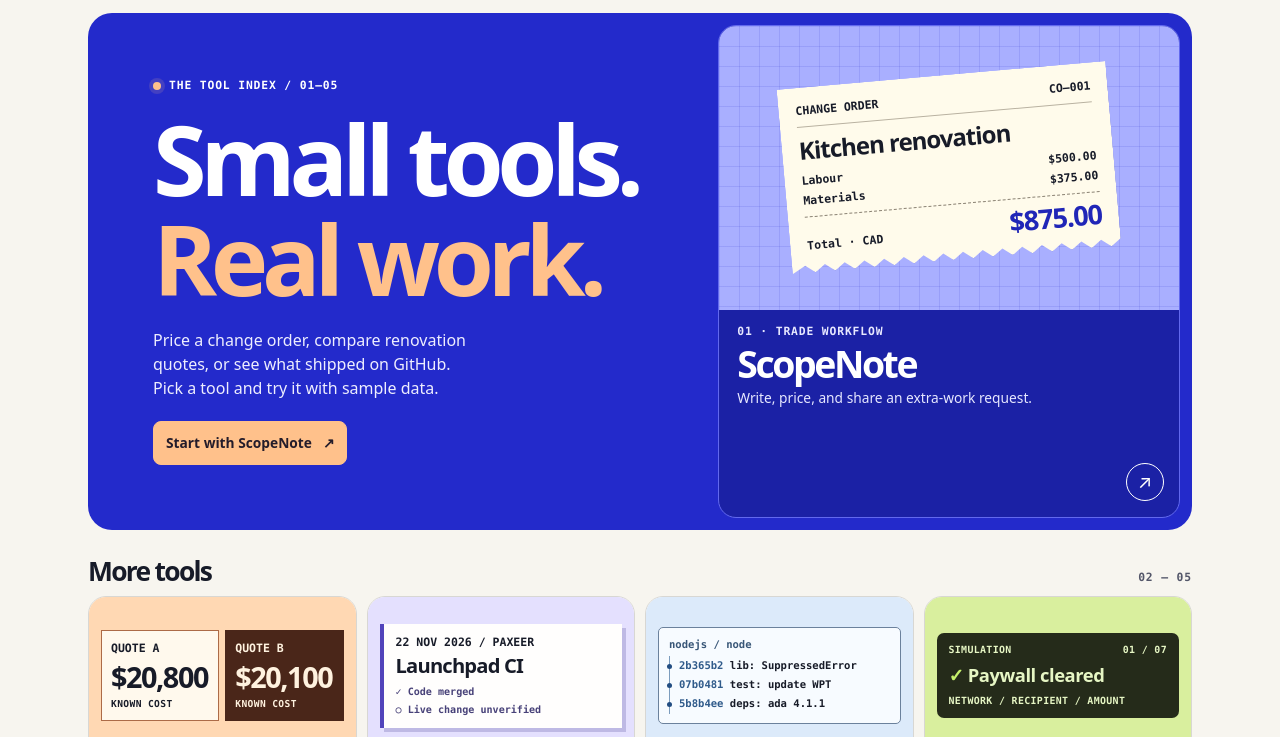
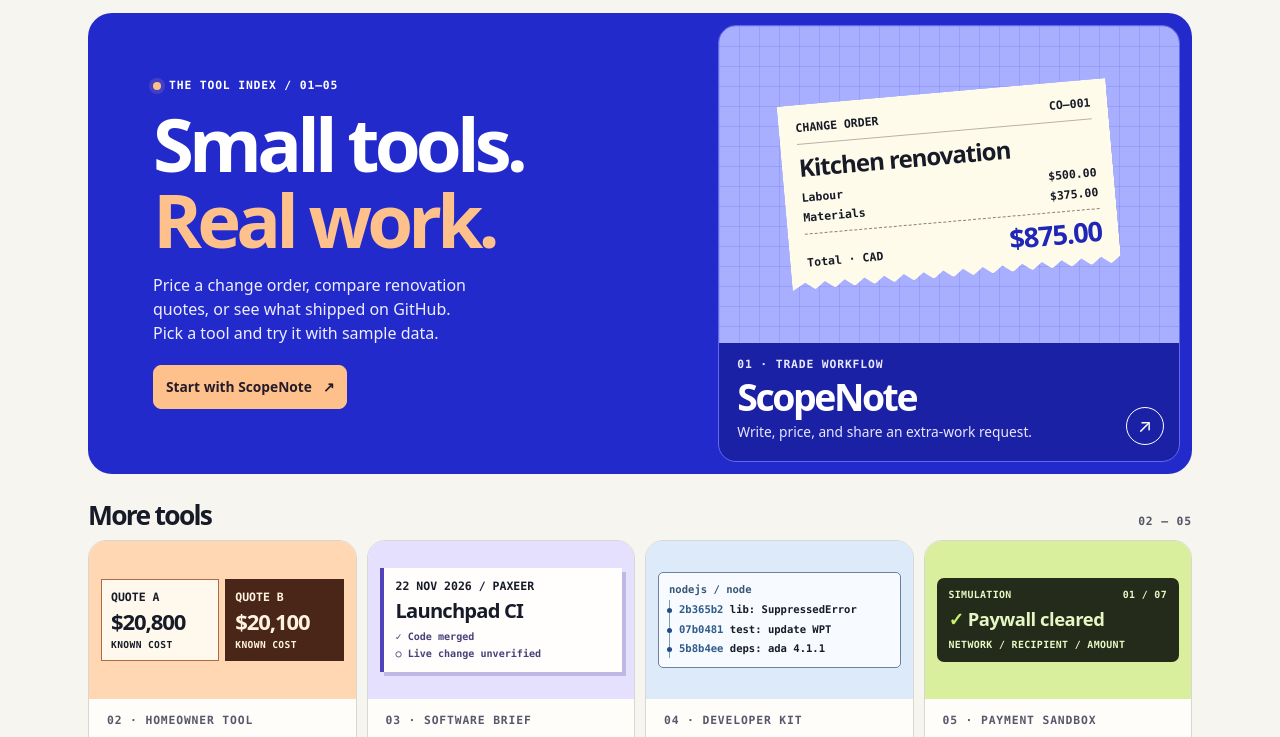
Before and after one commit to jtjustinktaylor-lgtm/open-tools-lab, a plain HTML site: page v3/index.html in a window 1280 px wide. Shown: the part 63-800 px from the top of the page. Drawn offline with Linux system fonts and the light colour scheme.

Commit message:
Tune v3 hero and keep quote previews fully visible

```diff
--- a/v3/style.css
+++ b/v3/style.css
@@ -13,7 +13,7 @@ body{color:var(--ink);background:var(--page);margin:0}
 .hero-copy{padding:clamp(24px,5.2vw,65px)}
 h1,h2,h3,p{margin:0 0 .65rem}
 h1,h2,.tile-name{font-weight:850;letter-spacing:-.065em;line-height:1.025}
-h1{font-size:clamp(3.15rem,7.6vw,7.1rem);margin:.16em 0 .2em}
+h1{font-size:clamp(3.05rem,5.8vw,5.1rem);margin:.16em 0 .2em}
 h1 em{font-style:normal;color:#ffc18b}
 h2{font-size:clamp(2.1rem,6vw,4rem)}
 h3{font-size:1.12rem;letter-spacing:-.025em}
@@ -24,7 +24,7 @@ h3{font-size:1.12rem;letter-spacing:-.025em}
 .hero .button{margin-top:10px}
 #featured{display:grid;min-width:0;padding:12px}
 .tile{--tile-color:#eadfff;position:relative;display:grid;grid-template-rows:auto 1fr;min-width:0;color:var(--ink);background:var(--paper);border:1px solid var(--line);border-radius:18px;overflow:hidden;transition:transform .25s cubic-bezier(.2,.7,.25,1),box-shadow .25s,border-color .25s}
-.tile[data-tool=scope]{--tile-color:#a3a8ff;background:#1b21a5;color:white;border-color:#6269ee}
+.tile[data-tool=scope]{grid-template-rows:1fr auto;--tile-color:#a3a8ff;background:#1b21a5;color:white;border-color:#6269ee}
 .tile[data-tool=bid]{--tile-color:#ffd8b3}
 .tile[data-tool=upstream]{--tile-color:#e4e0fe}
 .tile[data-tool=trade]{--tile-color:#dceafa}
@@ -35,7 +35,7 @@ h3{font-size:1.12rem;letter-spacing:-.025em}
 .tile-name{font-size:clamp(1.55rem,3.5vw,2.34rem)}
 .tile-copy small{font-size:.86rem;color:var(--muted)}
 .tile-arrow{position:absolute;right:15px;bottom:16px;display:grid;place-items:center;width:38px;height:38px;border:1px solid currentColor;border-radius:50%;font-size:1.16rem;transition:color .24s,background-color .24s,transform .24s}
-.specimen{min-width:0;min-height:158px;display:grid;place-items:center;padding:16px 12px;background:var(--tile-color);overflow:hidden;color:var(--ink);font:700 .72rem/1.45 var(--mono)}
+.specimen{min-width:0;min-height:158px;display:grid;grid-template-columns:minmax(0,1fr);place-items:center;container-type:inline-size;padding:16px 12px;background:var(--tile-color);overflow:hidden;color:var(--ink);font:700 .72rem/1.45 var(--mono)}
 .specimen>div{width:min(100%,330px);transition:transform .28s cubic-bezier(.2,.7,.25,1)}
 .tile[data-tool=scope] .specimen{height:100%;min-height:284px;background-color:#a9afff;background-image:linear-gradient(#232acb20 1px,transparent 1px),linear-gradient(90deg,#232acb20 1px,transparent 1px);background-size:20px 20px}
 .receipt{--tilt:-5deg;transform:rotate(var(--tilt));padding:15px 17px;background:#fffbeb;box-shadow:8px 12px 0 #292e9960;clip-path:polygon(0 0,100% 0,100% 96%,97% 100%,94% 96%,91% 100%,88% 96%,85% 100%,82% 96%,79% 100%,76% 96%,73% 100%,70% 96%,67% 100%,64% 96%,61% 100%,58% 96%,55% 100%,52% 96%,49% 100%,46% 96%,43% 100%,40% 96%,37% 100%,34% 96%,31% 100%,28% 96%,25% 100%,22% 96%,19% 100%,16% 96%,13% 100%,10% 96%,7% 100%,4% 96%,0 100%)}
@@ -45,10 +45,10 @@ h3{font-size:1.12rem;letter-spacing:-.025em}
 .receipt p{margin:3px 0}
 .receipt-total{border-top:1px dashed #8a8273;margin:7px 0 3px;padding-top:6px}
 .receipt-total strong{font:850 1.7rem/1.15 system-ui;letter-spacing:-.045em;color:#2026b7}
-.compare{display:grid;grid-template-columns:1fr 1fr;gap:6px}
+.compare{display:grid;grid-template-columns:repeat(2,minmax(0,1fr));gap:6px}
 .compare>div{display:grid;gap:4px;padding:9px;background:#fff9ed;border:1px solid #ac6b47}
 .compare>div+div{background:#4a2619;color:#fff2df;border-color:#4a2619}
-.compare strong{font:850 clamp(1rem,3.4vw,1.8rem)/1.1 system-ui;letter-spacing:-.05em}
+.compare strong{font:850 clamp(.84rem,9.1cqi,1.48rem)/1.1 system-ui;letter-spacing:-.05em}
 .compare small{font-size:.6rem;letter-spacing:.04em}
 .dispatch{background:#fffefd;border-left:4px solid #5144bb;padding:10px 12px;box-shadow:4px 4px 0 #4e459440}
 .dispatch>strong{display:block;font:850 1.26rem/1.25 system-ui;letter-spacing:-.04em;margin:3px 0 7px}
@@ -120,7 +120,7 @@ footer a{font-weight:750}
 #tool-heading:focus,#home-title:focus,#tools:focus{outline:none}
 @media(max-width:930px){.tiles{grid-template-columns:repeat(2,minmax(0,1fr))}}
 @media(max-width:760px){
-.frame{padding:0 13px}.top{min-height:55px}.hero{grid-template-columns:1fr;border-radius:18px}.hero-copy{padding:23px 20px 17px}.hero-detail{font-size:.93rem}.hero .button{margin-top:3px}
+.frame{padding:0 13px}.top{min-height:55px}.hero{grid-template-columns:1fr;border-radius:18px}.hero-copy{padding:23px 20px 17px}.hero h1{font-size:clamp(2.6rem,12.9vw,4.3rem)}.hero-detail{font-size:.93rem}.hero .button{margin-top:3px}
 #featured{padding:0 9px 9px}.tile[data-tool=scope]{border-radius:13px}.tile[data-tool=scope] .specimen{min-height:174px;padding:13px 20px}.receipt{max-width:250px}.receipt>strong{margin:5px 0}.receipt-total strong{font-size:1.28rem}
 .tile-copy{padding:10px 45px 12px 11px}.tile-arrow{right:9px;bottom:10px;width:33px;height:33px}.tiles .tile-copy{padding:10px 9px 43px}.tiles .tile{border-radius:13px}.tiles .specimen{min-height:125px;padding:10px 7px}.compare>div{padding:5px 4px}.tile-copy small{font-size:.8rem}.shelf-label{margin-top:19px}
 .cols{grid-template-columns:1fr}.row button{padding:4px;min-width:38px}
```
